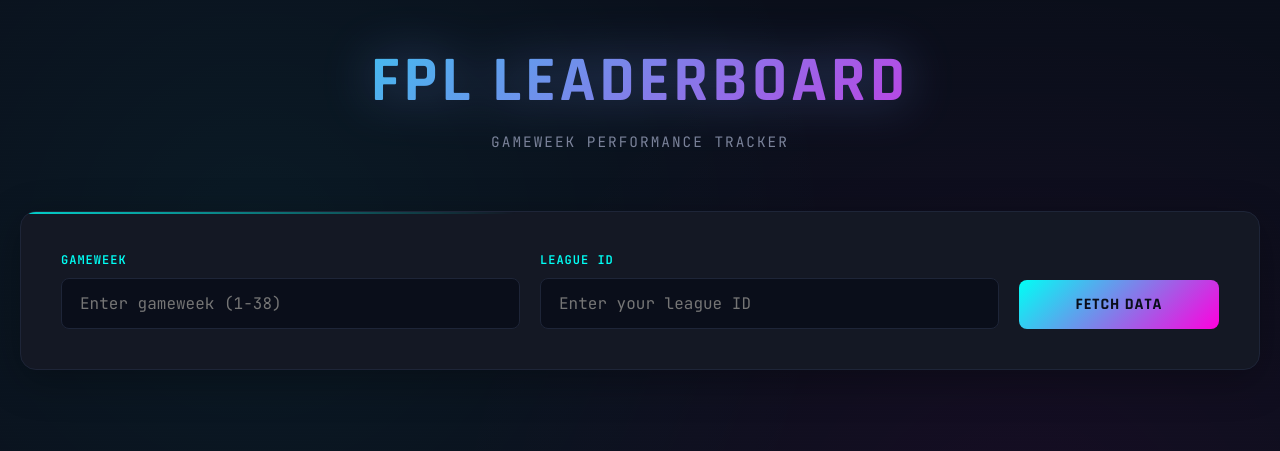
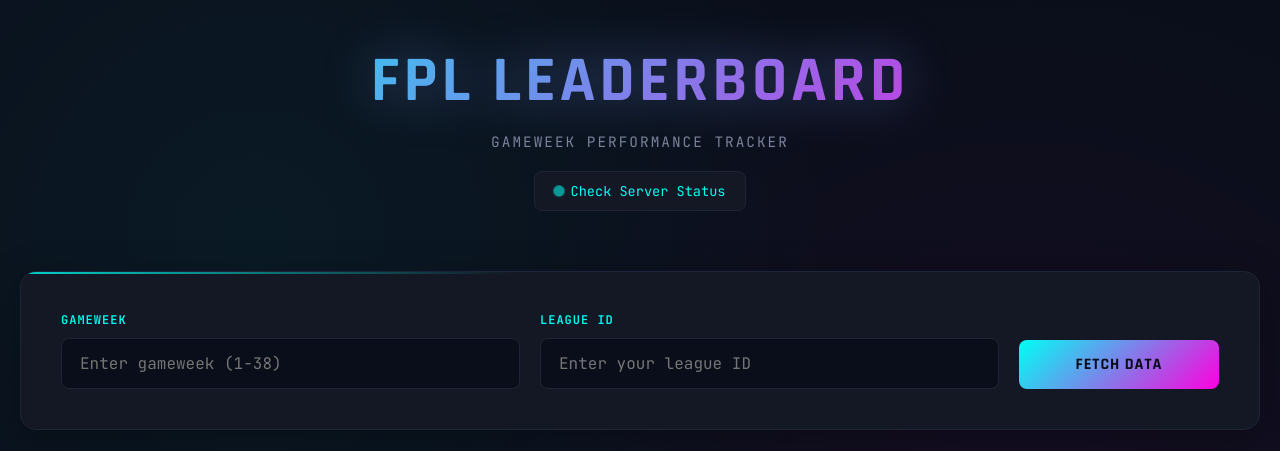
Before and after one commit to ashishtom-amusing/fpl-minileague-runnerv2, a Flask app: page / in a window 1280 px wide. Shown: the top 451 px of the page. Run offline with Flask 3, Linux system fonts and the light colour scheme.

Commit message:
Update index.html - error modified. added status button

```diff
--- a/templates/index.html
+++ b/templates/index.html
@@ -91,6 +91,40 @@
             font-size: 0.9rem;
             text-transform: uppercase;
             letter-spacing: 2px;
+            margin-bottom: 20px;
+        }
+
+        .status-link {
+            display: inline-flex;
+            align-items: center;
+            gap: 8px;
+            padding: 10px 20px;
+            background: var(--card-bg);
+            border: 1px solid var(--border-color);
+            border-radius: 8px;
+            color: var(--neon-cyan);
+            text-decoration: none;
+            font-size: 0.85rem;
+            transition: all 0.3s;
+        }
+
+        .status-link:hover {
+            border-color: var(--neon-cyan);
+            box-shadow: 0 0 20px rgba(0, 255, 245, 0.3);
+            transform: translateY(-2px);
+        }
+
+        .status-indicator-dot {
+            width: 8px;
+            height: 8px;
+            border-radius: 50%;
+            background: var(--neon-cyan);
+            animation: pulse 2s infinite;
+        }
+
+        @keyframes pulse {
+            0%, 100% { opacity: 1; }
+            50% { opacity: 0.5; }
         }
 
         .form-container {
@@ -390,16 +424,32 @@
 
         .error {
             background: rgba(255, 0, 0, 0.1);
-            border: 1px solid rgba(255, 0, 0, 0.3);
-            border-radius: 8px;
-            padding: 20px;
+            border: 2px solid rgba(255, 0, 0, 0.5);
+            border-radius: 12px;
+            padding: 30px;
             margin: 20px 0;
             color: #ff6b6b;
             display: none;
+            text-align: center;
+            font-size: 1.1rem;
+            line-height: 1.6;
         }
 
         .error.active {
             display: block;
+            animation: shake 0.5s;
+        }
+
+        @keyframes shake {
+            0%, 100% { transform: translateX(0); }
+            25% { transform: translateX(-10px); }
+            75% { transform: translateX(10px); }
+        }
+
+        .error a {
+            color: var(--neon-cyan);
+            text-decoration: underline;
+            font-weight: 600;
         }
 
         .leaderboard-section {
@@ -630,6 +680,10 @@
         <div class="header">
             <h1>FPL LEADERBOARD</h1>
             <p>Gameweek Performance Tracker</p>
+            <a href="/status" class="status-link" target="_blank">
+                <span class="status-indicator-dot"></span>
+                Check Server Status
+            </a>
         </div>
 
         <div class="form-container">
@@ -754,10 +808,23 @@
                     body: formData
                 });
 
+                // Check if response is JSON
+                const contentType = response.headers.get('content-type');
+                if (!contentType || !contentType.includes('application/json')) {
+                    throw new Error('⚠️ Backend server is not responding correctly. Please check the server status above.');
+                }
+
                 const data = await response.json();
 
                 if (!response.ok) {
-                    throw new Error(data.error || 'Failed to fetch data');
+                    // Handle specific error cases
+                    if (response.status === 503) {
+                        throw new Error('🔌 Worker server is offline. Please ensure your local worker is running and ngrok tunnel is active. Check server status above for details.');
+                    } else if (response.status === 504) {
+                        throw new Error('⏱️ Request timed out. The league might be too large or the worker is overloaded. Please try again.');
+                    } else {
+                        throw new Error(data.error || 'Failed to fetch data. Please check server status above.');
+                    }
                 }
 
                 progressFill.style.width = '100%';
@@ -766,7 +833,25 @@
                 loading.classList.remove('active');
 
             } catch (err) {
-                error.textContent = err.message;
+                // Improve error messages
+                let errorMessage = err.message;
+
+                // Handle JSON parse errors
+                if (err.message.includes('JSON') || err.message.includes('Unexpected token')) {
+                    errorMessage = '⚠️ Backend server is down or not responding correctly. Please check the server status above or contact the administrator.';
+                }
+
+                // Handle network errors
+                if (err.message.includes('Failed to fetch') || err.message.includes('NetworkError')) {
+                    errorMessage = '🌐 Network error. Please check your internet connection and try again.';
+                }
+
+                // Handle connection errors
+                if (err.message.includes('connection') || err.message.includes('ECONNREFUSED')) {
+                    errorMessage = '🔌 Cannot connect to backend server. Please check server status above.';
+                }
+
+                error.textContent = errorMessage;
                 error.classList.add('active');
                 loading.classList.remove('active');
             } finally {
```
